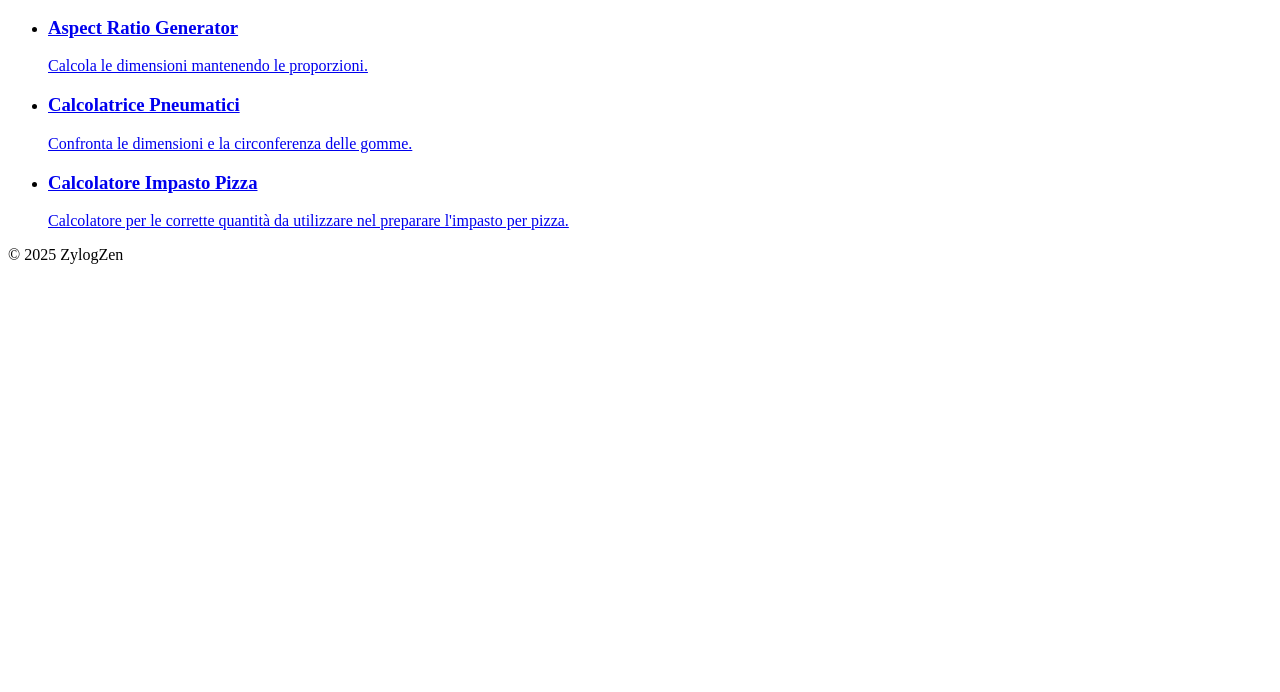
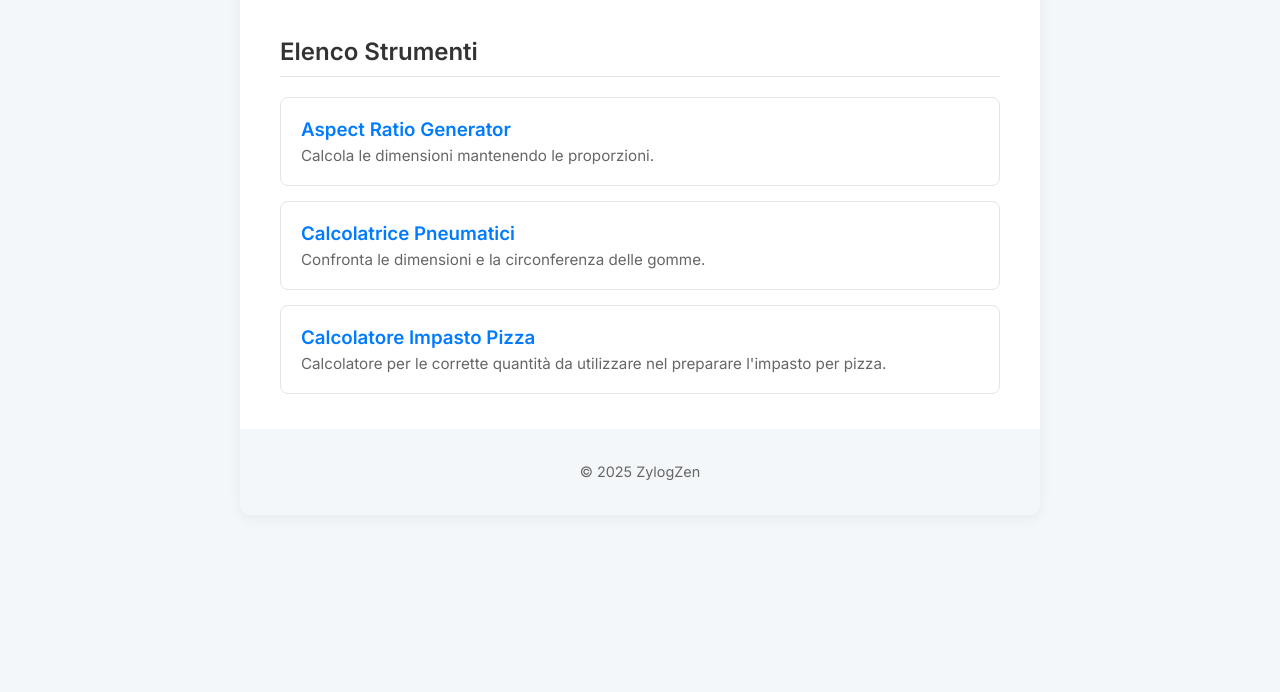
Before and after one commit to ZylogZen/utility, a plain HTML site: page index.html in a window 1280 px wide. Shown: the part 148-840 px from the top of the page. Before the commit the page ends 800 px from the top, so only its background shows below. Drawn offline with Linux system fonts and the light colour scheme.

Commit message:
mod pizza.html

```diff
--- a/index.html
+++ b/index.html
@@ -6,7 +6,7 @@
     <title>Tools Svizzeri</title>
 
     <!-- Link al file CSS -->
-    <link rel="stylesheet" href="style.css">
+    <link rel="stylesheet" href="style_main.css">
 
     <!-- Font da Google Fonts per un look pulito -->
     <link rel="preconnect" href="https://fonts.googleapis.com">
```
